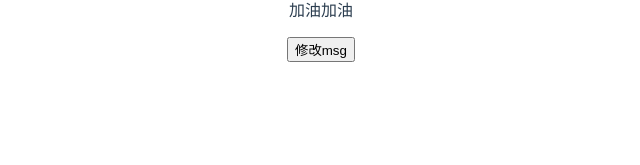
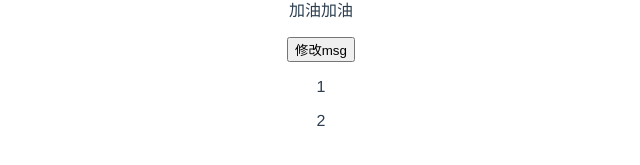
Before and after one commit to AngeviLee/vue2To3, a Vue app: page /about in a window 1280 px wide. Shown: the part 249-414 px from the top of the page, without its empty margins (319-959 px from the left). Built offline with nearby package versions, Linux system fonts and the light colour scheme.

Commit message:
vue3.x计算属性第一种方式，需要导入

```diff
--- a/src/views/About.vue
+++ b/src/views/About.vue
@@ -5,6 +5,8 @@
     <p>{{ msg2 }}</p>
     <p>{{ msg3 }}</p>
     <button @click="changeMsg">修改msg</button>
+    <p>{{ num }}</p>
+    <p>{{ doubleNum }}</p>
 </div>
 </template>
 
@@ -12,7 +14,8 @@
 import {
     reactive,
     ref,
-    toRefs
+    toRefs,
+    computed,  // 引入计算属性
 } from '@vue/composition-api'
 export default {
     data() {
@@ -20,10 +23,12 @@ export default {
             msg: '对不起，我是一个警察'
         }
     },
+
     // vue3的第一种方式（推荐）
     setup() {
         const state = reactive({
-            msg2: '你好，我是坏蛋！'
+            msg2: '你好，我是坏蛋！',
+            num: 1,
         })
 
         // return state
@@ -34,15 +39,22 @@ export default {
             // vue3.x 方式修改值
             state.msg2 = '你是一个大花旦!'
             // vur3.x通过方式2ref修改值
-            msg3.value = '刚把得'
+            msg3.value = '刚把得',
+            state.num++
         }
+
+        // vue3.x计算属性：第一种方式
+        const doubleNum = computed(() => {
+            return state.num * 2
+        })
 
         return {
             msg3,
             // vue3.x双向数据绑定
             ...toRefs(state),
             // 返回函数方法
-            changeMsg
+            changeMsg,
+            doubleNum
         }
     }
 }
```
